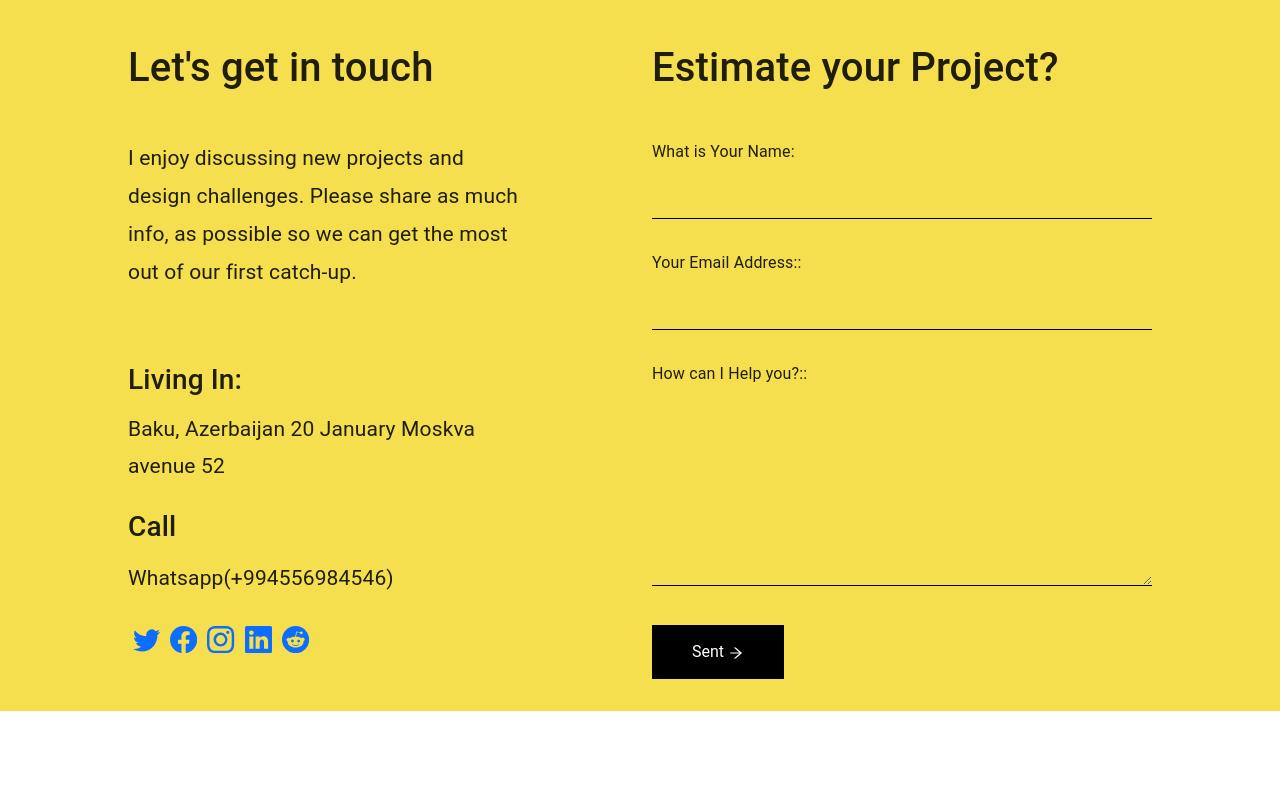
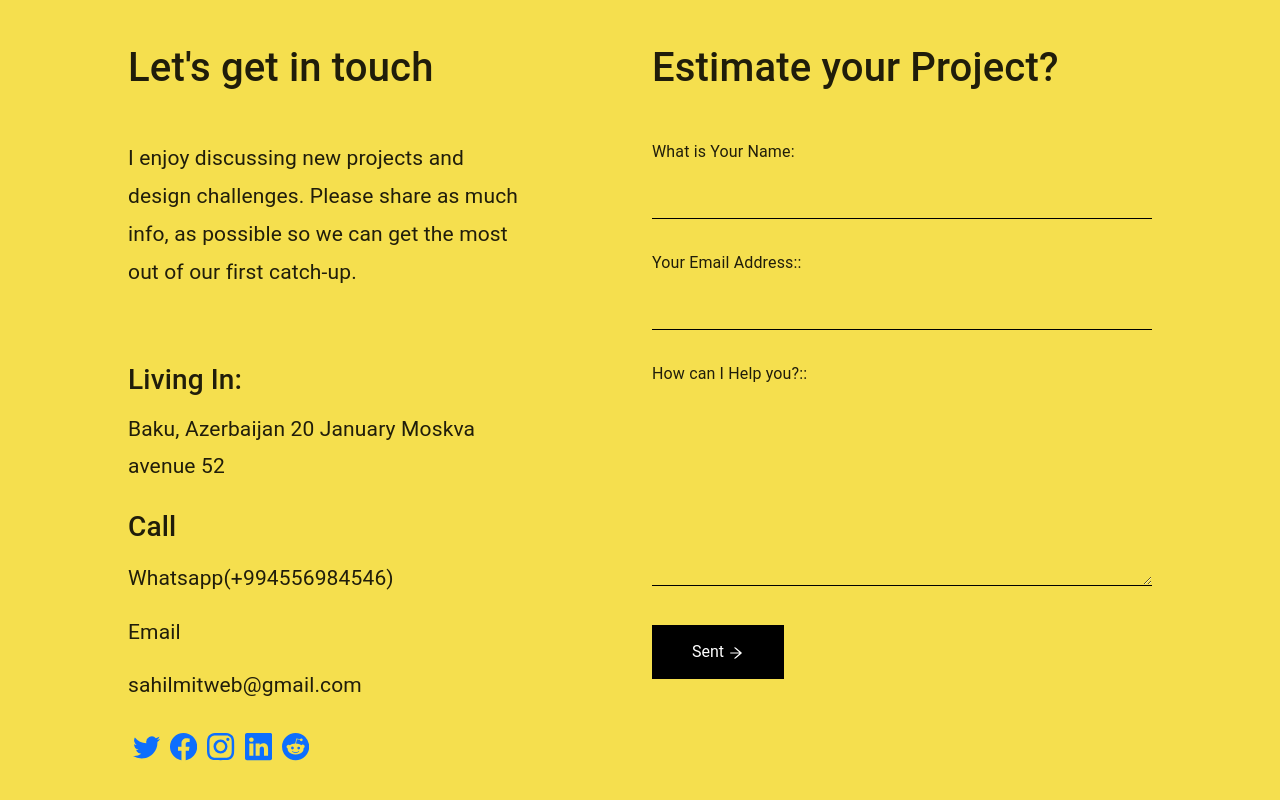
Before and after one commit to ShahmirzeMIT/Portfolio, a React (Create React App) app: page / in a window 1280 px wide. Shown: the part 6615-7415 px from the top of the page. Before the commit the page ends 7326 px from the top, so only its background shows below. Built offline with nearby package versions, Linux system fonts and the light colour scheme.

Commit message:
change some contants

```diff
--- a/public/assets/json/translation.json
+++ b/public/assets/json/translation.json
@@ -205,9 +205,9 @@
     {
         "id": "31",
         "name": "mainEmailText",
-        "az": "shahmirzememmedyarov@gmail.com",
-        "en": "shahmirzememmedyarov@gmail.com",
-        "ru": "shahmirzememmedyarov@gmail.com"
+        "az": "sahilmitweb@gmail.com",
+        "en": "sahilmitweb@gmail.com",
+        "ru": "sahilmitweb@gmail.com"
     },
     {
         "id": "32",
--- a/src/component/contact.js
+++ b/src/component/contact.js
@@ -27,6 +27,8 @@ function Contact(){
 					<p className="fnt">{contact1.filter((item)=>item.name=="contact1Location").map((item)=>item[lang])}</p>
 					<h3 className="calPd8">{contact1.filter((item)=>item.name=="contact1Call").map((item)=>item[lang])}</h3>
 					<p className="fnt">{contact1.filter((item)=>item.name=="contac1Wh").map((item)=>item[lang])}</p>
+					<p  className="fnt">{contact1.filter((item)=>item.name=="mainBottomEmail").map((item)=>item[lang])}</p>
+					<p  className="fnt">{contact1.filter((item)=>item.name=="mainEmailText").map((item)=>item[lang])}</p>
 					<p>
 					<a
 							href="https://twitter.com/ShahmirzeM"
--- a/src/component/laptop.js
+++ b/src/component/laptop.js
@@ -30,7 +30,7 @@ function Laptop() {
                 }</h1>
                 <div className="btn1" >
                   <button>{laptop.filter((item)=>item.name=="hireButton")
-                .map((item,i)=>< div key={i}>{item[lang]}!</div>)
+                .map((item,i)=>< a className="hire" href="#contact" key={i}>{item[lang]}!</a>)
                 }</button>
                 </div>
               </div>
--- a/src/index.css
+++ b/src/index.css
@@ -268,6 +268,13 @@ select {
     transform: translate(-50%, -50%);
     position: absolute;
     z-index: -1;
+  }
+  a{
+    color: inherit;
+  }
+  .hire{
+    text-decoration: none;
+    color: black;
   }
   .Elaqe{
    display: grid;
```
